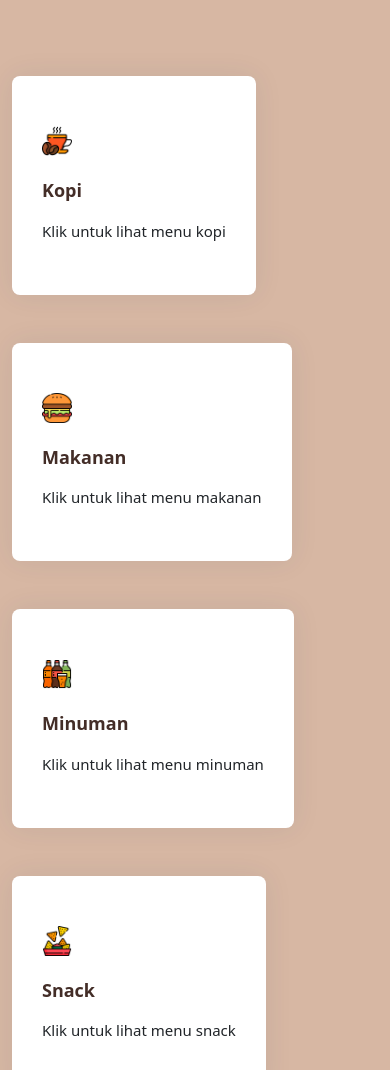
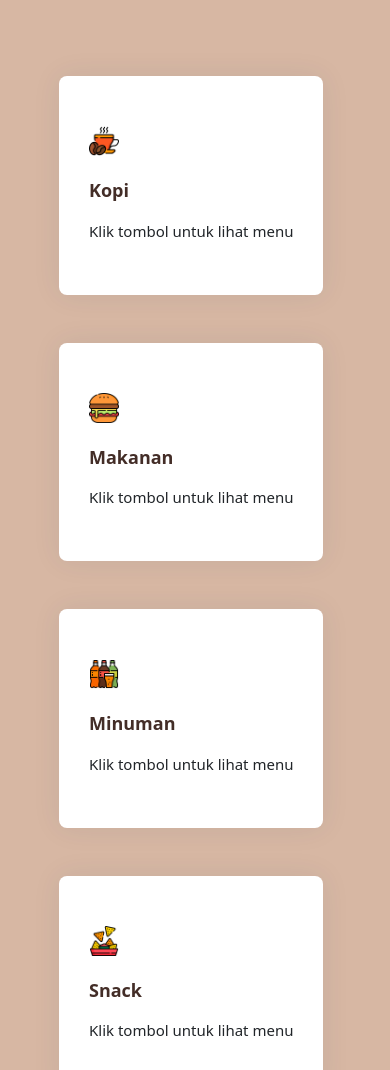
Before and after one commit to Kelompok3-DW/Kopi-Garaki, a website: page menu.html in a window 390 px wide. Shown: the part 206-1276 px from the top of the page. Drawn offline with nearby package versions, Linux system fonts and the light colour scheme.

Commit message:
memperbarui renposivitas menu
-revisi margin
-belum selesai dan masih ada yg perlu direvisi lagi :)

```diff
--- a/assets/css/menu.css
+++ b/assets/css/menu.css
@@ -98,6 +98,11 @@
       background-attachment: fixed;
     }
   }
+  @media (max-width: 600px) {
+    #menu .icon-boxes {
+        margin-left: 65px;
+     }
+  }
   @media (max-height: 800px) {
     #menu {
       height: auto;
@@ -108,12 +113,15 @@
       height: auto;
     }
     #menu h1 {
-      font-size: 28px;
+      font-size: 48px;
       line-height: 36px;
     }
     #menu h2 {
       font-size: 18px;
       line-height: 24px;
+    }
+    #menu .icon-boxes {
+       margin-left: 35px;
     }
   }
 
--- a/menu.html
+++ b/menu.html
@@ -85,7 +85,7 @@
                     <img src="assets/img/kopi.png" alt="" height="30px" width="30px">
                     <br><br>
                     <h4 class="title"><a href="">Kopi</a></h4>
-                    <p class="description">Klik untuk lihat menu kopi</p>
+                    <p class="description">Klik tombol untuk lihat menu</p>
                   </div>
                 </div>
 
@@ -94,7 +94,7 @@
                     <img src="assets/img/food.png" alt="" height="30px" width="30px">
                     <br><br>
                     <h4 class="title"><a href="">Makanan</a></h4>
-                    <p class="description">Klik untuk lihat menu makanan</p>
+                    <p class="description">Klik tombol untuk lihat menu</p>
                   </div>
                 </div>
 
@@ -103,7 +103,7 @@
                     <img src="assets/img/soft-drink.png" alt="" height="30px" width="30px">
                     <br><br>
                     <h4 class="title"><a href="">Minuman</a></h4>
-                    <p class="description">Klik untuk lihat menu minuman</p>
+                    <p class="description">Klik tombol untuk lihat menu</p>
                   </div>
                 </div>
 
@@ -112,7 +112,7 @@
                     <img src="assets/img/snack.png" alt="" height="30px" width="30px">
                     <br><br>
                     <h4 class="title"><a href="">Snack</a></h4>
-                    <p class="description">Klik untuk lihat menu snack</p>
+                    <p class="description">Klik tombol untuk lihat menu</p>
                   </div>
                 </div>
 
```
